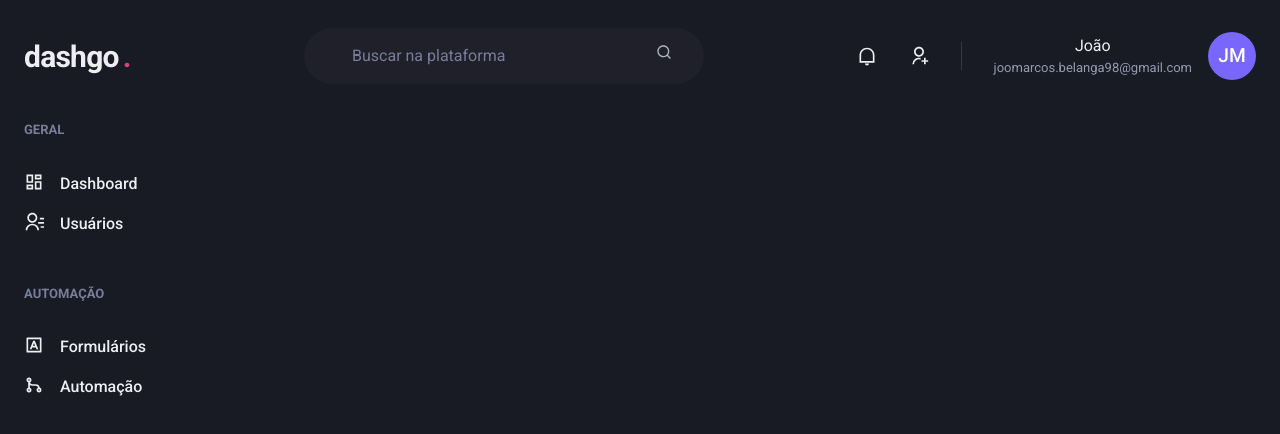
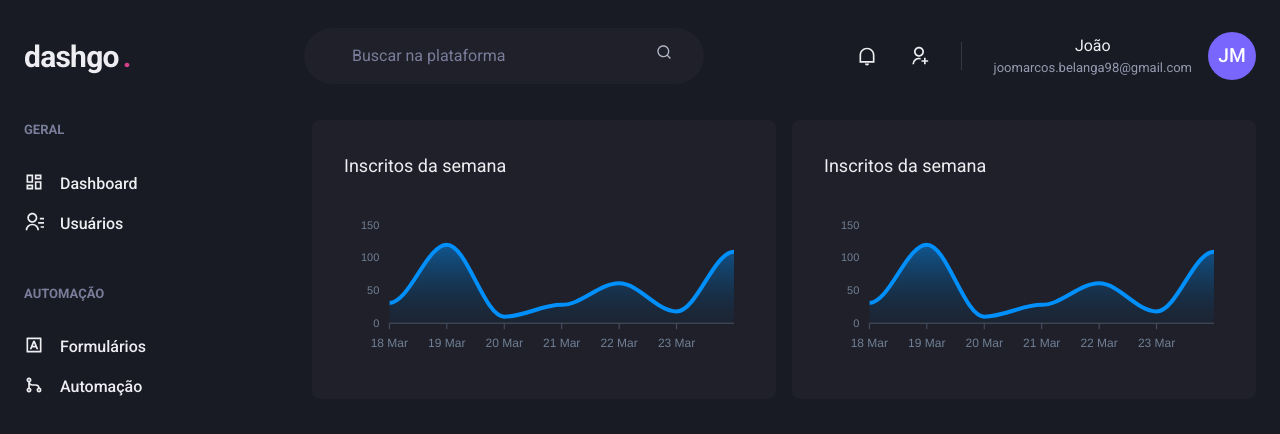
Before and after one commit to joaomarcos98/DashGo, a Next.js app: page /dashboard in a window 1280 px wide. Shown: the top 434 px of the page. Built offline with nearby package versions, Linux system fonts and the light colour scheme.

Commit message:
Adding Apexcharts

```diff
--- a/package.json
+++ b/package.json
@@ -13,9 +13,11 @@
     "@chakra-ui/react": "^1.6.7",
     "@emotion/react": "^11.4.1",
     "@emotion/styled": "^11.3.0",
+    "apexcharts": "^3.28.3",
     "framer-motion": "^4.1.17",
     "next": "11.1.2",
     "react": "17.0.2",
+    "react-apexcharts": "^1.3.9",
     "react-dom": "17.0.2",
     "react-icons": "^4.2.0"
   },
--- a/src/pages/dashboard.tsx
+++ b/src/pages/dashboard.tsx
@@ -1,6 +1,63 @@
-import { Flex } from "@chakra-ui/react"
+import { Flex, SimpleGrid, Box, Text, theme } from "@chakra-ui/react"
+import dynamic from "next/dynamic"
 import { Header } from "../components/Header"
 import { Sidebar } from "../components/Sidebar"
+
+const Chart = dynamic(() => import("react-apexcharts"), {
+    ssr: false
+})
+
+const options = {
+    chart: {
+        toolbar: {
+            show: false
+        },
+        zoom: {
+            enabled: false,
+        },
+        foreColor: theme.colors.gray[500]
+    },
+    grid: {
+        show: false,
+    },
+    dataLabels: {
+        enabled: false
+    },
+    tooltip: {
+        enabled: false,
+    },
+    xaxis: {
+        type: "datetime",
+        axisBorder: {
+            color: theme.colors.gray[600]
+        },
+        axisTicks: {
+            color: theme.colors.gray[600]
+        },
+        categories: [
+            "2021-03-18T00:00:00.000Z",
+            "2021-03-19T00:00:00.000Z",
+            "2021-03-20T00:00:00.000Z",
+            "2021-03-21T00:00:00.000Z",
+            "2021-03-22T00:00:00.000Z",
+            "2021-03-23T00:00:00.000Z",
+            "2021-03-24T00:00:00.000Z",
+        ]
+    },
+    fill: {
+        opacity:0.3,
+        type: "gradient",
+        gradient: {
+            shade: "dark",
+            opacityFrom: 0.7,
+            opacityTo: 0.3,
+        }
+    }
+}
+
+const series = [
+    { name: "series1", data: [31, 120, 10, 28, 61, 18, 109] }
+]
 
 export default function Dashboard() {
     return (
@@ -9,7 +66,29 @@
             <Header />
 
             <Flex w="100%" my="6" maxWidth={1480} mx="auto" px="6">
-                <Sidebar/>
+                <Sidebar />
+
+                <SimpleGrid flex="1" gap="4" minChildWidth="320px" align="flex-start">
+                    <Box
+                        p="8"
+                        bg="gray.800"
+                        borderRadius={8}
+                        pb="4"
+                    >
+                        <Text fontSize="lg" mb="4">Inscritos da semana</Text>
+                        <Chart options={options} series={series} type="area" height={160} />
+                    </Box>
+
+                    <Box
+                        p="8"
+                        bg="gray.800"
+                        borderRadius={8}
+                        pb="4"
+                    >
+                        <Text fontSize="lg" mb="4">Inscritos da semana</Text>
+                        <Chart options={options} series={series} type="area" height={160} />
+                    </Box>
+                </SimpleGrid>
             </Flex>
         </Flex>
     )
```
Also changed, not shown: src/pages/users/index.tsx (added), 1 other file (tests, documents, lock files or other folders).
